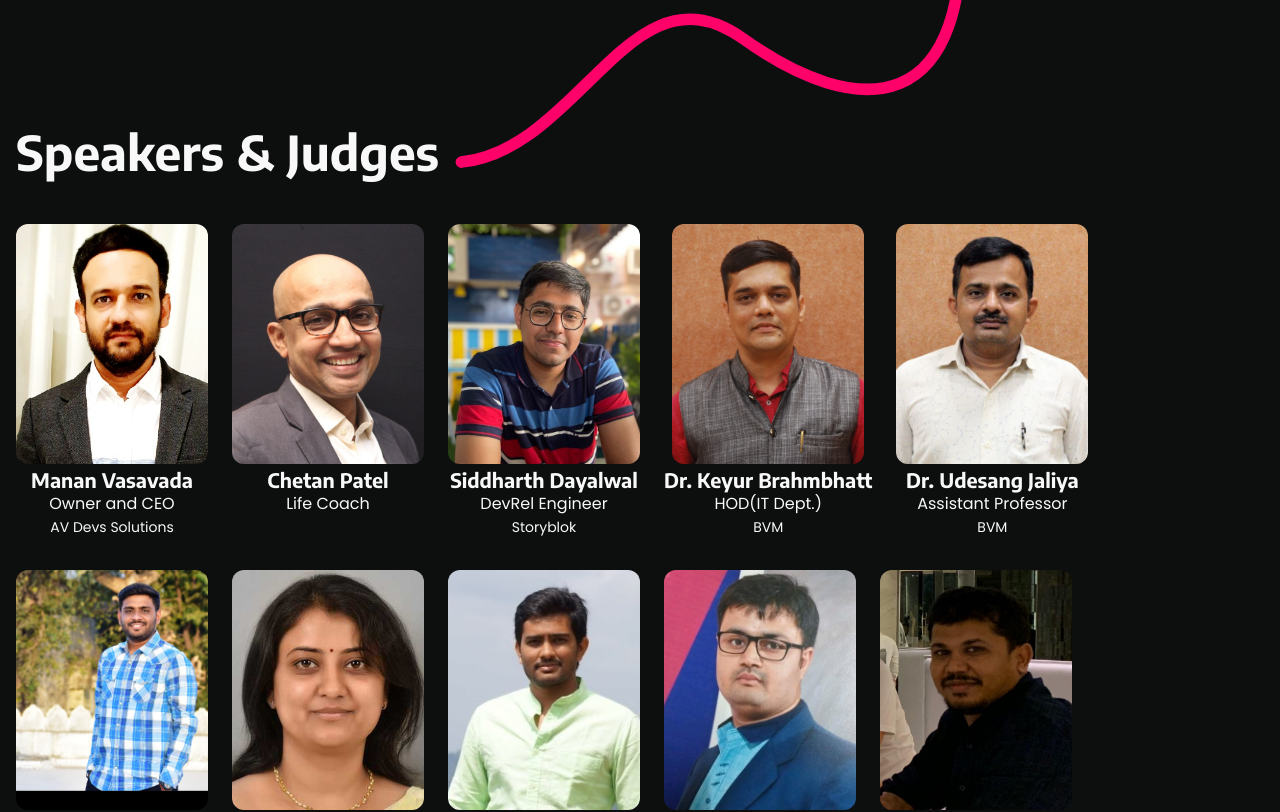
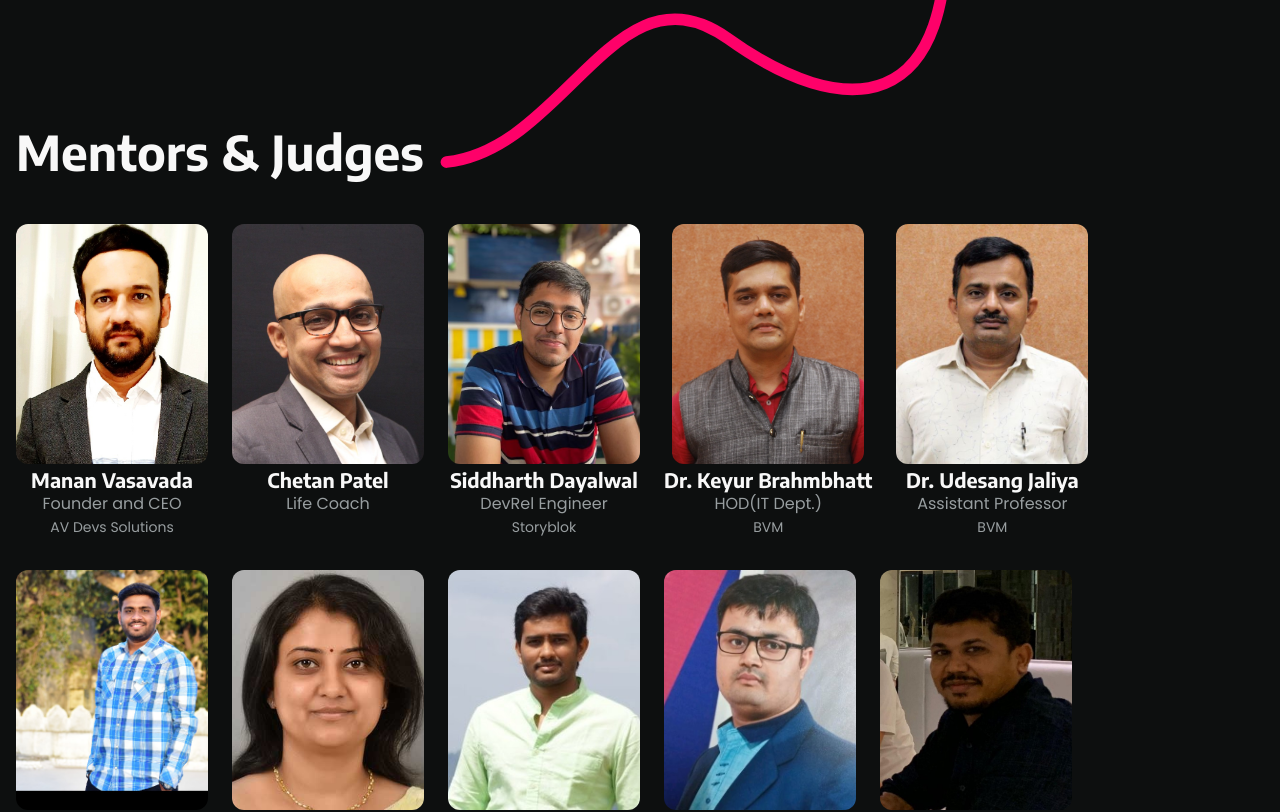
Before and after one commit to hcs-user/HackSVIT-22, a Next.js app: page / in a window 1280 px wide. Shown: the part 2800-3612 px from the top of the page. Built offline with nearby package versions, Linux system fonts and the light colour scheme.

Commit message:
more updates

```diff
--- a/src/components/Speakers.tsx
+++ b/src/components/Speakers.tsx
@@ -14,7 +14,7 @@ export default function Speakers() {
 	return (
 		<Container maxW='container.xl' pb='6'>
 			<Flex align='flex-end' gap='4' mb='12'>
-				<Heading size='2xl'>Speakers & Judges</Heading>
+				<Heading size='2xl'>Mentors & Judges</Heading>
 				<Box as='svg' viewBox='0 0 661.099 359.579' maxW='lg' mb='2'>
 					<path
 						data-name='Path 14'
@@ -60,8 +60,9 @@ export default function Speakers() {
 				alignItems={["center", null, "flex-start"]}
 			>
 				{PEOPLE.map(
-					({ name, post, company, photo }) =>
+					({ name, post, company, photo, link }) =>
 						photo && (
+							<a href={link} target='_blank' rel='noopener noreferrer'>
 								<VStack w='fit-content' spacing='1'>
 									<Box h='60' w='48'>
 										<Img
@@ -72,9 +73,14 @@ export default function Speakers() {
 										/>
 									</Box>
 									<Heading fontSize='xl'>{name}</Heading>
-								<Text lineHeight='1'>{post}</Text>
-								<Text fontSize='sm'>{company}</Text>
+									<Text lineHeight='1' color='gray.300'>
+										{post}
+									</Text>
+									<Text fontSize='sm' color='gray.300'>
+										{company}
+									</Text>
 								</VStack>
+							</a>
 						)
 				)}
 			</Flex>
--- a/src/data/people.json
+++ b/src/data/people.json
@@ -1,7 +1,7 @@
 [
     {
         "name": "Manan Vasavada",
-        "post": "Owner and CEO",
+        "post": "Founder and CEO",
         "company": "AV Devs Solutions",
         "link": "https://www.linkedin.com/in/mananvasavada/",
         "photo": "https://media-exp1.licdn.com/dms/image/C5103AQEF-kgQREpofw/profile-displayphoto-shrink_800_800/0/1576915284309?e=1655942400&v=beta&t=QGSMNTUZI3FDEbnvwPBDN1i0pOta32WO1o-wgxykXnY"
```
Lines whose indentation alone changed are shown as unchanged.
